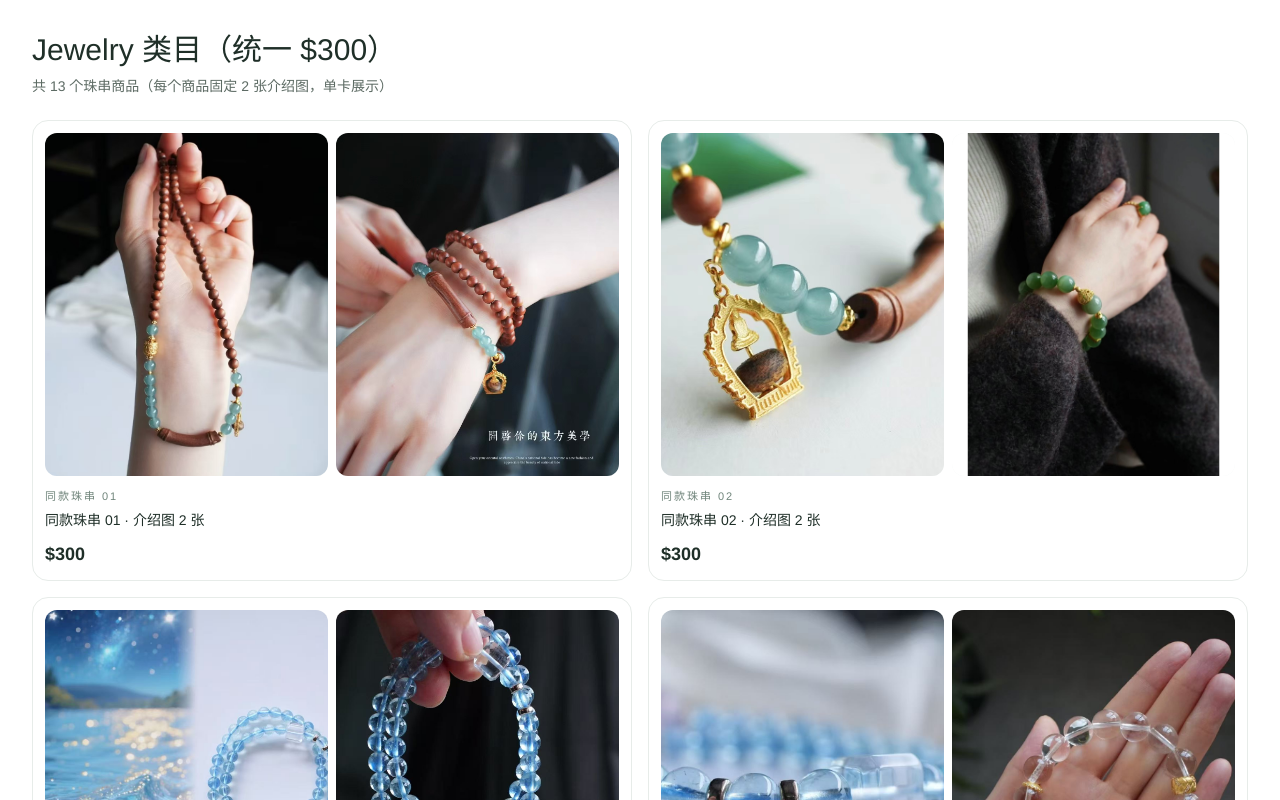
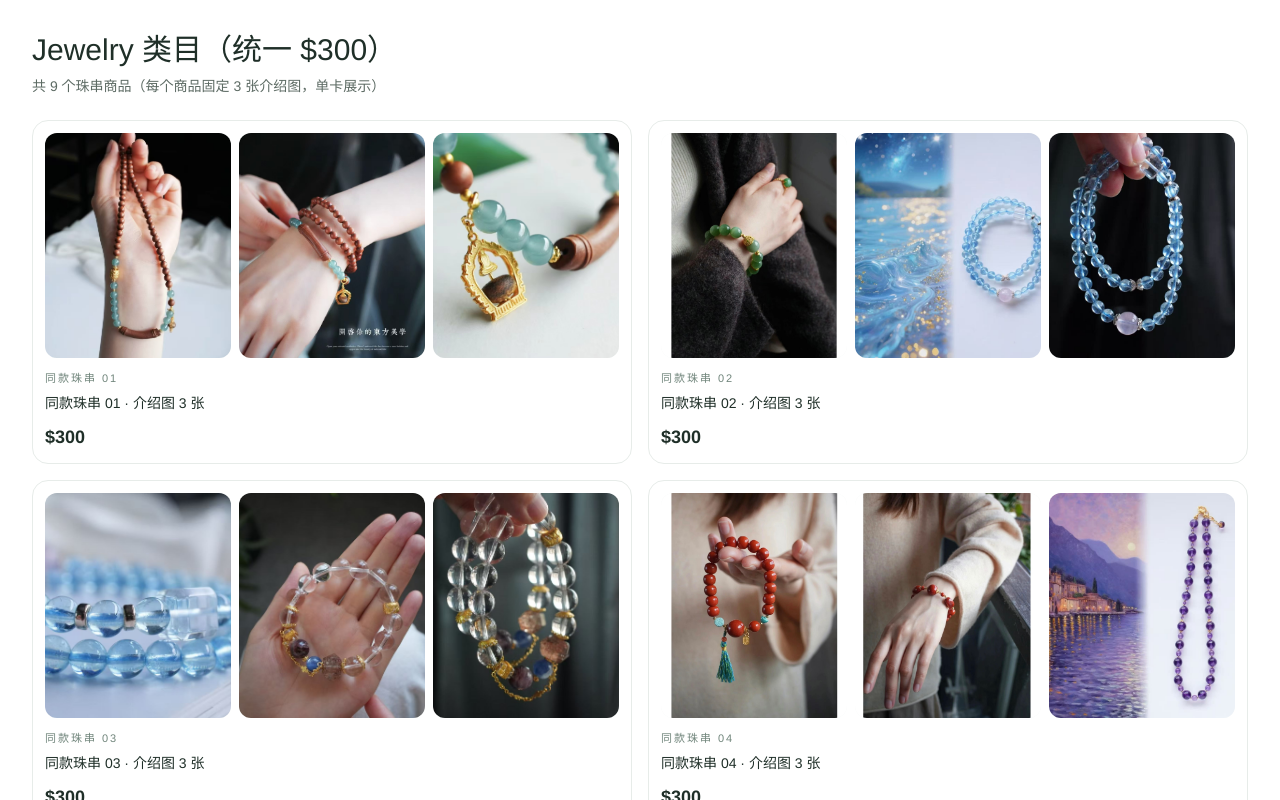
Before and after one commit to echoyiya520/mahaland, a Next.js app: page /jewelry in a window 1280 px wide. Shown: the top 800 px of the page. Built offline with nearby package versions, Linux system fonts and the light colour scheme.

Commit message:
Group jewelry products with three intro images per item

```diff
--- a/app/jewelry/page.tsx
+++ b/app/jewelry/page.tsx
@@ -17,19 +17,19 @@ async function getItems(): Promise<Item[]> {
     .filter((f) => /\.(jpg|jpeg|png|webp)$/i.test(f))
     .sort((a, b) => a.localeCompare(b, undefined, { numeric: true }));
 
-  // 每 2 张图作为 1 个珠串商品（两张介绍图）
-  const pairSize = 2;
+  // 每 3 张图作为 1 个珠串商品（三张介绍图）
+  const groupSize = 3;
   const items: Item[] = [];
 
-  for (let i = 0; i < images.length; i += pairSize) {
-    const pair = images.slice(i, i + pairSize);
-    const groupIndex = Math.floor(i / pairSize) + 1;
+  for (let i = 0; i < images.length; i += groupSize) {
+    const groupImages = images.slice(i, i + groupSize);
+    const groupIndex = Math.floor(i / groupSize) + 1;
     const group = `同款珠串 ${String(groupIndex).padStart(2, "0")}`;
 
     items.push({
       id: `jewelry-${String(groupIndex).padStart(3, "0")}`,
-      name: `${group} · 介绍图 ${pair.length} 张`,
-      images: pair.map((file) => `/jewelry/${file}`),
+      name: `${group} · 介绍图 ${groupImages.length} 张`,
+      images: groupImages.map((file) => `/jewelry/${file}`),
       group,
       price: "$300",
     });
@@ -43,12 +43,12 @@ export default async function JewelryPage() {
   return (
     <main className="min-h-screen bg-white p-6 text-[#1f2f28] lg:p-8">
       <h1 className="text-3xl">Jewelry 类目（统一 $300）</h1>
-      <p className="mt-2 text-sm text-[#5d6b64]">共 {items.length} 个珠串商品（每个商品固定 2 张介绍图，单卡展示）</p>
+      <p className="mt-2 text-sm text-[#5d6b64]">共 {items.length} 个珠串商品（每个商品固定 3 张介绍图，单卡展示）</p>
 
-      <div className="mt-6 grid gap-4 sm:grid-cols-2">
+      <div className="mt-6 grid gap-4 sm:grid-cols-1 lg:grid-cols-2">
         {items.map((item) => (
           <article key={item.id} className="rounded-2xl border border-[#e7ece9] bg-white p-3">
-            <div className="grid grid-cols-2 gap-2">
+            <div className="grid grid-cols-3 gap-2">
               {item.images.map((img, idx) => (
                 <div key={img} className="relative aspect-[1156/1400] overflow-hidden rounded-xl bg-[#f6faf8]">
                   <Image
@@ -56,7 +56,7 @@ export default async function JewelryPage() {
                     alt={`${item.name} 图 ${idx + 1}`}
                     fill
                     className="object-cover"
-                    sizes="(max-width: 768px) 50vw, 25vw"
+                    sizes="(max-width: 1024px) 33vw, 20vw"
                   />
                 </div>
               ))}
```
